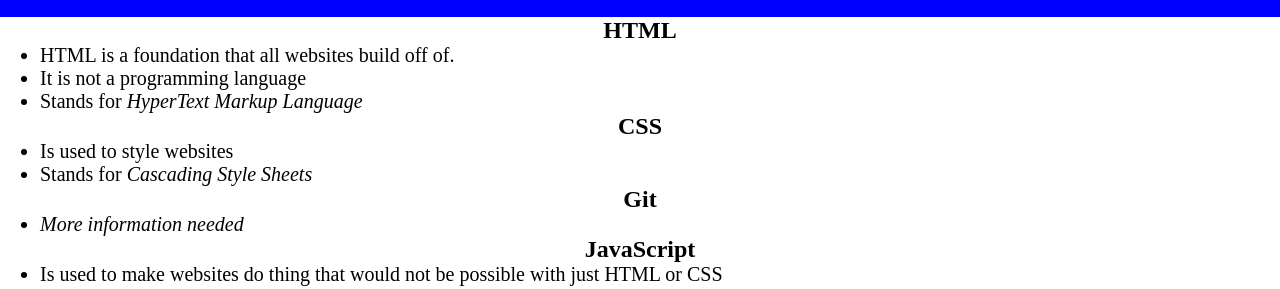
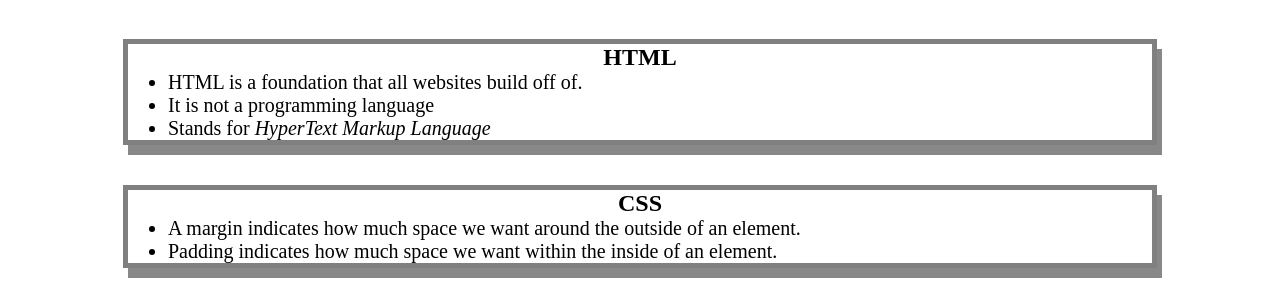
Before and after one commit to BowieRC/pre-work-guide, a plain HTML site: page index.html in a window 1280 px wide. Shown: the part 121-410 px from the top of the page. Drawn offline with Linux system fonts and the light colour scheme.

Commit message:
changes to CSS styling

```diff
--- a/assets/styles.css
+++ b/assets/styles.css
@@ -33,3 +33,10 @@ p {
     text-align: center;
     font-size: 30px;
 }
+
+.card {
+    width: 80%;
+    margin: 40px auto;
+    border: 5px solid grey;
+    box-shadow: 5px 10px #888888;
+}
--- a/index.html
+++ b/index.html
@@ -4,11 +4,7 @@
     <meta charset="UTF-8" />
     <meta http-equiv="X-UA-Compatible" content="IE=edge" />
     <meta name="viewport" content="width=device-width, initial-scale=1.0" />
-<<<<<<< HEAD
-    <link rel="stylesheet" href="assets/styles.css"
-=======
     <link rel="stylesheet" href="assets/styles.css">
->>>>>>> 80b0baa38822ee198b23a8592313ec6ddbeda2bd
     <title>Bowie's Prework Study Guide</title>
   </head>
   <body>
@@ -25,12 +21,13 @@
             <li>It is not a programming language</li>
             <li>Stands for <i>HyperText Markup Language</i></li>
           </ul>
+      </section>
 
       <section class = "card" id="CSS-section">
         <h2>CSS</h2>
           <ul>
-            <li>Is used to style websites</li>
-            <li>Stands for <i>Cascading Style Sheets</i></li>
+            <li>A margin indicates how much space we want around the outside of an element.</li>
+            <li>Padding indicates how much space we want within the inside of an element.</li>
           </ul>
         </section>
 
@@ -42,7 +39,7 @@
         </section>
 
         <section class = "card" id="JavaScript-section">
-          <h2 class="card" id="JavaScript-section">JavaScript</h2>
+          <h2>JavaScript</h2>
            <ul>
               <li>Is used to make websites do thing that would not be possible with just HTML or CSS</li>
               <li>Is a programming language</li>
```
